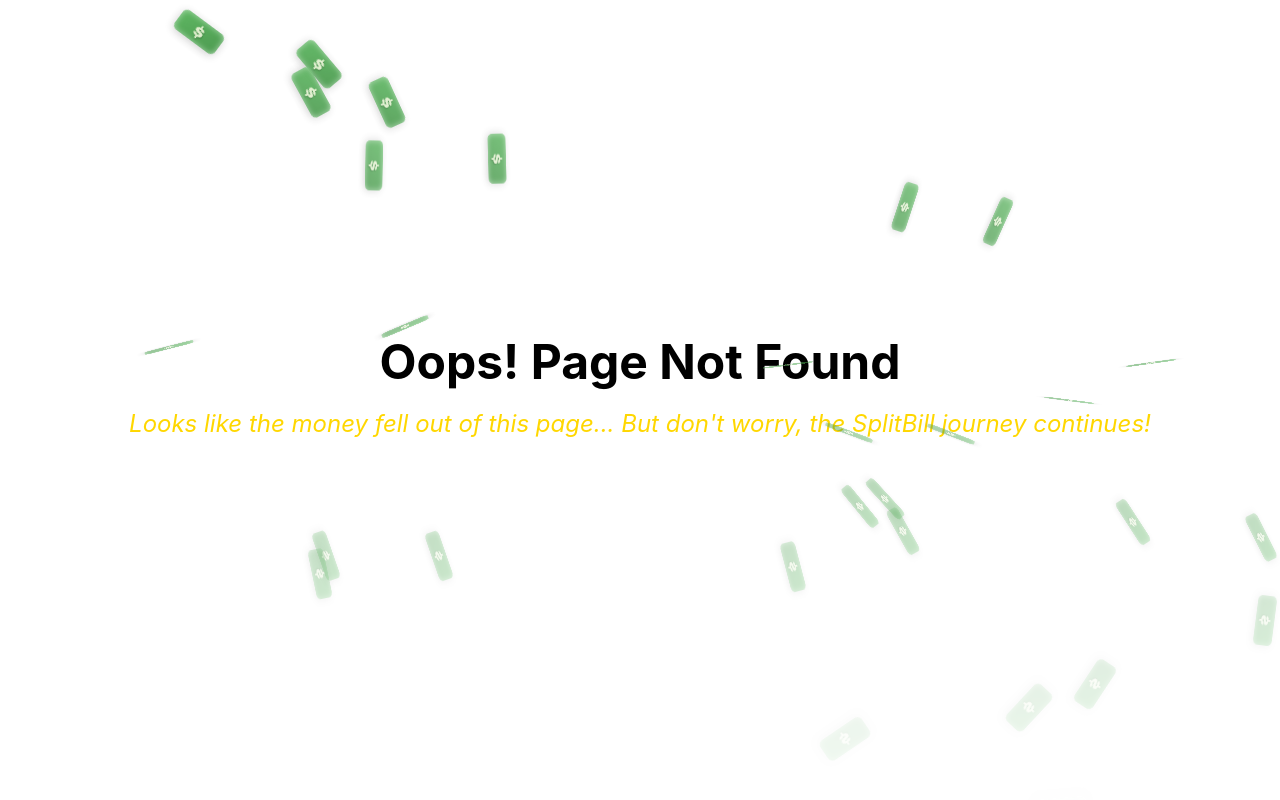
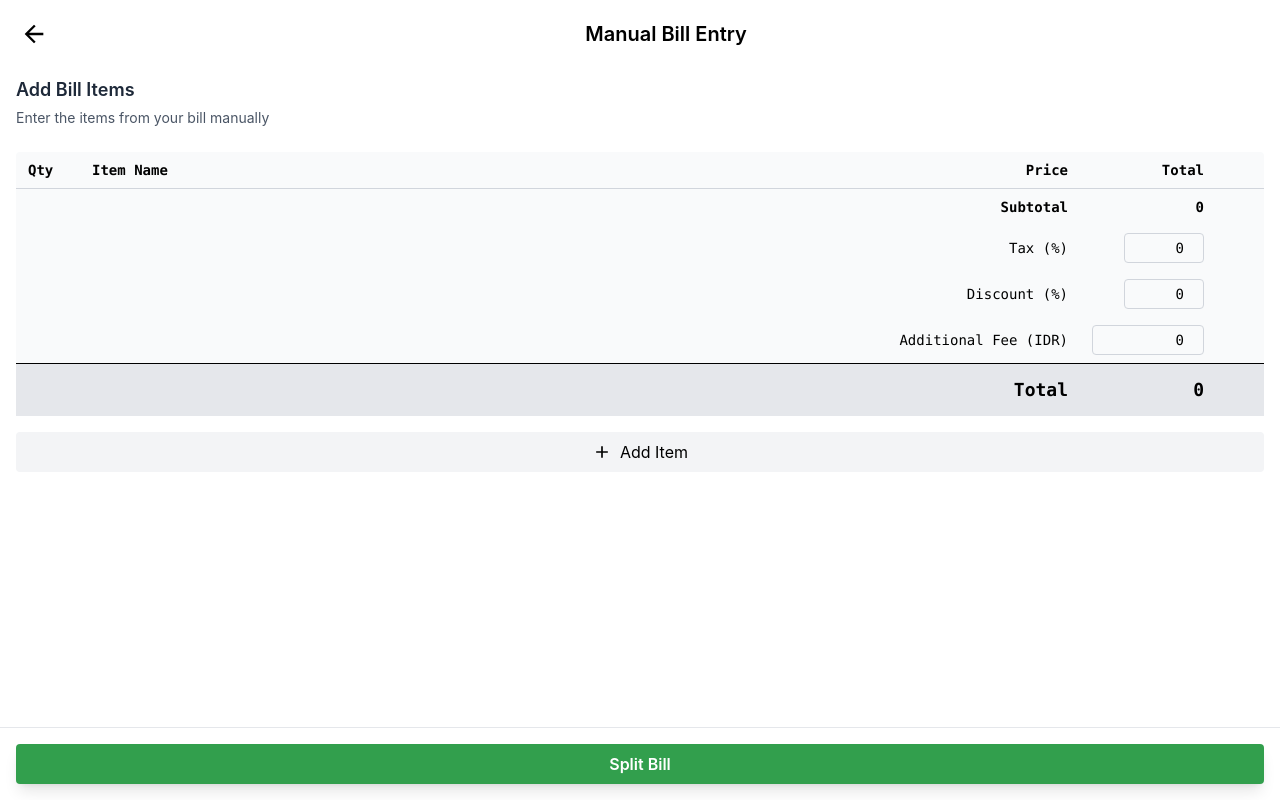
Before and after one commit to natgracee/Software_Engineering, a React (Vite) app: page /manualbill/1 in a window 1280 px wide. Before the commit this address had no page. Built offline with nearby package versions, Linux system fonts and the light colour scheme.

Commit message:
Manual invoice & summarize done

```diff
--- a/src/App.jsx
+++ b/src/App.jsx
@@ -20,6 +20,7 @@
 import { SummaryView } from './pages/SummaryView';
 import { InvoiceView } from './pages/InvoiceView';
 import { BillDetail } from './pages/BillDetail';
+import { ManualBill } from './pages/ManualBill';
 // import { GoogleOAuthProvider } from "@react-oauth/google";
 
 function App() {
@@ -41,6 +42,7 @@
             <Route path="/quickscan" element={<Quickscan />} />
             <Route path="/galleryscan" element={<GalleryScan />} />
             <Route path="/scannedbill" element={<Scannedbill />} />
+            <Route path="/manualbill/:id" element={<ManualBill />} />
             <Route path="/splitbill/:groupId" element={<Splitbill />} />
             <Route path="/splitdetail" element={<SplitDetail />} />
             <Route path="/summary/:id" element={<SummaryView />} />
--- a/src/pages/ManualBill.jsx
+++ b/src/pages/ManualBill.jsx
@@ -1,6 +1,6 @@
 import React, { useState } from 'react';
-import { MdArrowBack, MdClear, MdAdd, MdDelete } from 'react-icons/md';
-import { useLocation, useNavigate } from 'react-router-dom';
+import { useParams, useNavigate } from 'react-router-dom';
+import { MdArrowBack, MdAdd, MdDelete } from 'react-icons/md';
 import Swal from 'sweetalert2';
 
 // Fungsi format harga ke ribuan IDR
@@ -9,10 +9,8 @@
 }
 
 export const ManualBill = () => {
-  const location = useLocation();
+  const { id } = useParams();
   const navigate = useNavigate();
-  const groupId = location.state?.groupId;
-
   const [billData, setBillData] = useState([]);
   const [tax, setTax] = useState(0); // dalam persen
   const [discount, setDiscount] = useState(0); // dalam persen
@@ -20,6 +18,14 @@
 
   function handleBack() {
     navigate(-1);
+  }
+
+  function handleAddItem() {
+    setBillData(prev => [...prev, { name: '', quantity: 1, price: 0 }]);
+  }
+
+  function handleDeleteItem(index) {
+    setBillData(prev => prev.filter((_, i) => i !== index));
   }
 
   function handleChangeItem(index, field, value) {
@@ -35,29 +41,11 @@
     });
   }
 
-  function handleAddItem() {
-    setBillData(prev => [
-      ...prev,
-      { name: '', quantity: 1, price: 0 }
-    ]);
-  }
-
-  function handleDeleteItem(index) {
-    setBillData(prev => prev.filter((_, i) => i !== index));
-  }
-
-  function handleClear() {
-    setBillData([]);
-    setTax(0);
-    setDiscount(0);
-    setAdditionalFee(0);
-  }
-
   const handleConfirm = () => {
     if (!billData || billData.length === 0 || !billData.every(item =>
         item.name.trim() !== '' &&
         item.quantity > 0 &&
-        item.price >= 0
+        item.price > 0
     )) {
       Swal.fire({
         icon: 'warning',
@@ -75,20 +63,25 @@
       who_to_paid: []
     }));
 
-    navigate(`/splitbill/${groupId}`, {
+    navigate(`/splitbill/${id}`, {
       state: {
         billData: {
-          group_id: groupId,
+          group_id: id,
           items: itemsForSplit,
           tax: tax / 100,
           discount: discount / 100,
-          additionalFee: additionalFee
+          additionalFee: additionalFee,
+          bill_picture: null,
+          is_manual: true
         }
       }
     });
   };
 
+  // Hitung subtotal tanpa tax dan discount
   const subTotal = billData.reduce((acc, cur) => acc + (cur.price * cur.quantity), 0);
+
+  // Hitung nilai pajak, diskon, dan total akhir
   const taxAmount = (subTotal * tax) / 100;
   const discountAmount = (subTotal * discount) / 100;
   const finalTotal = subTotal + taxAmount + additionalFee - discountAmount;
@@ -101,20 +94,14 @@
           <MdArrowBack size={28} />
         </button>
         <h1 className="text-xl font-semibold text-center flex-grow">Manual Bill Entry</h1>
-        {billData.length > 0 && (
-          <button
-            onClick={handleClear}
-            className="p-1 ml-4 rounded hover:bg-gray-200 transition"
-            title="Clear all items"
-          >
-            <MdClear size={28} />
-          </button>
-        )}
       </div>
 
       {/* Description */}
       <div className="mb-6">
-        <h2 className="text-lg text-left font-semibold text-gray-800 mb-1">Enter item details below</h2>
+        <h2 className="text-lg text-left font-semibold text-gray-800 mb-1">Add Bill Items</h2>
+        <p className="text-sm text-left text-gray-600">
+          Enter the items from your bill manually
+        </p>
       </div>
 
       {/* Bill Data Table */}
@@ -125,7 +112,8 @@
               <th className="text-left px-3 py-2 w-16">Qty</th>
               <th className="text-left px-3 py-2">Item Name</th>
               <th className="text-right px-3 py-2 w-28">Price</th>
-              <th className="text-right px-3 py-2 w-28">Action</th>
+              <th className="text-right px-3 py-2 w-28">Total</th>
+              <th className="text-center px-3 py-2 w-12"></th>
             </tr>
           </thead>
           <tbody>
@@ -146,6 +134,7 @@
                     value={item.name}
                     onChange={e => handleChangeItem(idx, 'name', e.target.value)}
                     className="w-full rounded border border-gray-300 p-1"
+                    placeholder="Enter item name"
                   />
                 </td>
                 <td className="px-3 py-1">
@@ -155,37 +144,36 @@
                     value={item.price}
                     onChange={e => handleChangeItem(idx, 'price', e.target.value)}
                     className="w-full rounded border border-gray-300 p-1 text-right"
-                    placeholder="Price per unit"
                   />
                 </td>
+                <td className="px-3 py-1 text-right">
+                  {formatPrice(item.price * item.quantity)}
+                </td>
                 <td className="px-3 py-1 text-center">
-                  <button onClick={() => handleDeleteItem(idx)} className="text-red-500 hover:text-red-700">
+                  <button
+                    onClick={() => handleDeleteItem(idx)}
+                    className="text-red-500 hover:text-red-700"
+                  >
                     <MdDelete size={20} />
                   </button>
                 </td>
               </tr>
             ))}
-            <tr>
-              <td colSpan={4} className="px-3 py-2 text-center">
-                <button onClick={handleAddItem} className="text-green-600 hover:text-green-800 flex items-center justify-center w-full">
-                  <MdAdd size={24} />
-                  Add Item
-                </button>
-              </td>
-            </tr>
           </tbody>
 
           <tfoot>
             <tr className="border-t font-semibold">
               <td colSpan={3} className="text-right px-3 py-2">Subtotal</td>
               <td className="text-right px-3 py-2">{formatPrice(subTotal)}</td>
+              <td></td>
             </tr>
 
+            {/* Tax input */}
             <tr>
               <td colSpan={3} className="text-right px-3 py-2">
                 <label htmlFor="taxInput">Tax (%)</label>
               </td>
-              <td className="px-3 py-2 text-right">
+              <td className="text-right px-3 py-2">
                 <input
                   id="taxInput"
                   type="number"
@@ -196,13 +184,15 @@
                   className="w-20 rounded border border-gray-300 p-1 text-right"
                 />
               </td>
+              <td></td>
             </tr>
 
+            {/* Discount input */}
             <tr>
               <td colSpan={3} className="text-right px-3 py-2">
                 <label htmlFor="discountInput">Discount (%)</label>
               </td>
-              <td className="px-3 py-2 text-right">
+              <td className="text-right px-3 py-2">
                 <input
                   id="discountInput"
                   type="number"
@@ -213,13 +203,15 @@
                   className="w-20 rounded border border-gray-300 p-1 text-right"
                 />
               </td>
+              <td></td>
             </tr>
 
+            {/* Additional Fee input */}
             <tr>
               <td colSpan={3} className="text-right px-3 py-2">
                 <label htmlFor="additionalFeeInput">Additional Fee (IDR)</label>
               </td>
-              <td className="px-3 py-2 text-right">
+              <td className="text-right px-3 py-2">
                 <input
                   id="additionalFeeInput"
                   type="number"
@@ -229,14 +221,26 @@
                   className="w-28 rounded border border-gray-300 p-1 text-right"
                 />
               </td>
+              <td></td>
             </tr>
 
+            {/* Final total */}
             <tr className="border-t font-bold text-lg bg-gray-200">
               <td colSpan={3} className="text-right px-3 py-3">Total</td>
               <td className="text-right px-3 py-3">{formatPrice(finalTotal)}</td>
+              <td></td>
             </tr>
           </tfoot>
         </table>
+
+        {/* Add Item Button */}
+        <button
+          onClick={handleAddItem}
+          className="mt-4 w-full py-2 px-4 bg-gray-100 hover:bg-gray-200 rounded flex items-center justify-center gap-2 transition-colors"
+        >
+          <MdAdd size={20} />
+          <span>Add Item</span>
+        </button>
       </div>
 
       {/* Action Buttons */}
--- a/src/pages/Splitbill.jsx
+++ b/src/pages/Splitbill.jsx
@@ -8,10 +8,12 @@
   const { groupId } = useParams();
   const location = useLocation();
 
-  const billItems = location.state?.billData || [];
-  const tax = location.state?.tax;
-  const discount = location.state?.discount;
-  const additionalFee = location.state?.additionalFee;
+  // Get bill data from location state, handling both manual and scanned bill structures
+  const billData = location.state?.billData;
+  const billItems = Array.isArray(billData) ? billData : billData?.items || [];
+  const tax = location.state?.tax || billData?.tax || 0;
+  const discount = location.state?.discount || billData?.discount || 0;
+  const additionalFee = location.state?.additionalFee || billData?.additionalFee || 0;
 
   const initialMembers = location.state?.members || [];
 
@@ -23,10 +25,12 @@
 
   const [assignments, setAssignments] = useState(() => {
     const init = {};
-    billItems.forEach(item => {
-      const itemId = item.id !== undefined ? item.id : JSON.stringify(item);
-      init[itemId] = [];
-    });
+    if (Array.isArray(billItems)) {
+      billItems.forEach(item => {
+        const itemId = item.id !== undefined ? item.id : JSON.stringify(item);
+        init[itemId] = [];
+      });
+    }
     return init;
   });
 
@@ -120,7 +124,7 @@
         return {
           name: item.name,
           quantity: item.quantity,
-          nominal: item.price,
+          nominal: item.nominal || item.price,
           who_to_paid: assignedMembers,
           paid_by: paidBy
         };
@@ -128,7 +132,7 @@
       tax: tax || 0,
       service: additionalFee || 0,
       discount: discount || 0,
-      bill_picture: location.state?.bill_picture // Add bill picture from state
+      bill_picture: location.state?.bill_picture
     };
 
     console.log('Passing to SplitDetail:', formattedBill);
@@ -239,7 +243,7 @@
                 }}
               >
                 <div className="font-semibold">
-                  {item.quantity}x {item.name} - {formatRupiah(item.price)}
+                  {item.quantity}x {item.name} - {formatRupiah(item.nominal || item.price)}
                 </div>
                 <div className="flex flex-wrap gap-2 mt-1">
                   {assignedMembers.length === 0 && (
@@ -266,7 +270,7 @@
               {tax !== undefined && (
                 <div className="flex justify-between">
                   <span>Tax ({(tax * 100).toFixed(2)}%)</span>
-                  <span>{formatRupiah(billItems.reduce((sum, i) => sum + i.price * i.quantity, 0) * tax)}</span>
+                  <span>{formatRupiah(billItems.reduce((sum, i) => sum + (i.nominal || i.price) * i.quantity, 0) * tax)}</span>
                 </div>
               )}
               {discount !== undefined && (
```
Lines whose indentation alone changed are shown as unchanged.
